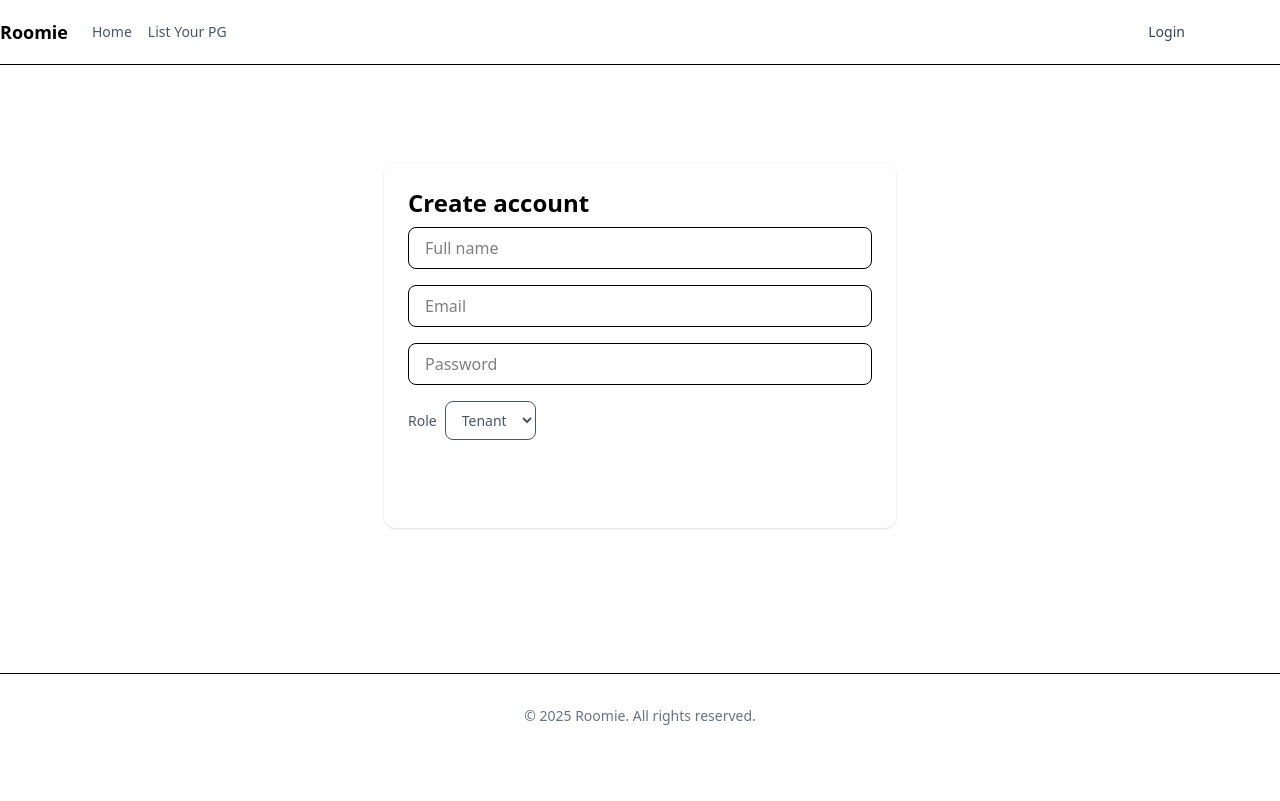
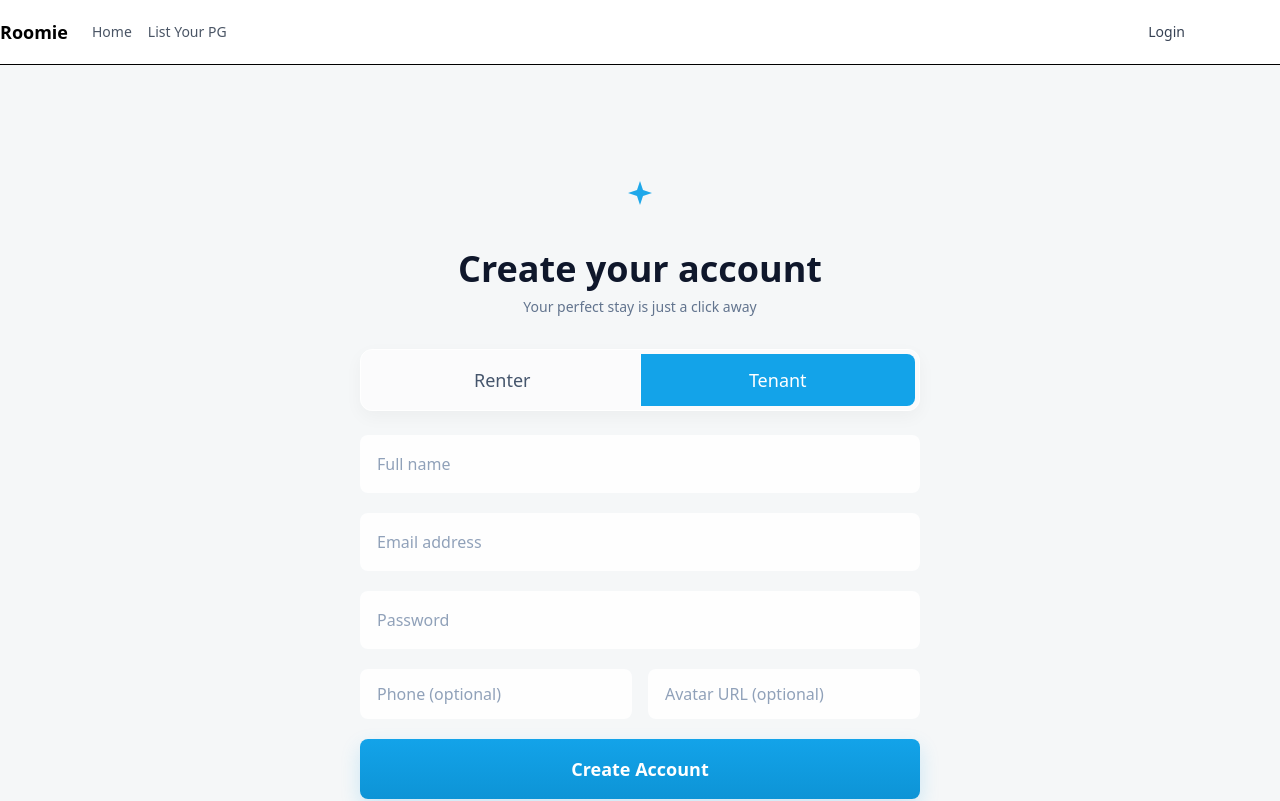
Before and after one commit to ayoitshasya/PG-Hostel-Management, a React app in the folder frontend/: page /signup in a window 1280 px wide. Shown: the top 801 px of the page. Built offline with nearby package versions, Linux system fonts and the light colour scheme; the HTML template or start-up script is replaced by a standard one.

Commit message:
feat: redesign signup form with improved validation and user experience

```diff
--- a/frontend/src/screens/auth/Login.jsx
+++ b/frontend/src/screens/auth/Login.jsx
@@ -109,7 +109,7 @@ export default function RoomieLogin() {
             </div>
 
             <p className="text-center text-sm text-sky-600 mt-3">
-              Already have an account? <a href="#" className="font-medium underline">Login</a>
+              Dont have an account? <a href="#" className="font-medium underline">Sign Up</a>
             </p>
           </form>
         </section>
--- a/frontend/src/screens/auth/Signup.jsx
+++ b/frontend/src/screens/auth/Signup.jsx
@@ -1,53 +1,215 @@
-// src/screens/auth/Signup.jsx
-import React, { useState, useContext } from 'react';
-import { useNavigate } from 'react-router-dom';
-import { AuthContext } from '../../context/AuthContext';
+import React, { useState, useContext } from "react";
+import { useNavigate } from "react-router-dom";
+import { AuthContext } from "../../context/AuthContext";
 
-export default function Signup(){
+export default function RoomieSignup() {
   const { signup } = useContext(AuthContext);
-  const [form, setForm] = useState({ name:'', email:'', password:'', role:'tenant' });
+  const [role, setRole] = useState("tenant");
+  const [name, setName] = useState("");
+  const [email, setEmail] = useState("");
+  const [password, setPassword] = useState("");
+  const [phone, setPhone] = useState("");
+  const [avatarUrl, setAvatarUrl] = useState("");
+  const [loading, setLoading] = useState(false);
   const nav = useNavigate();
 
-  async function handleSubmit(e){
+  async function handleSubmit(e) {
     e.preventDefault();
+
+    if (!name.trim() || !email.trim() || !password) {
+      alert("Name, email and password are required.");
+      return;
+    }
+
+    setLoading(true);
     try {
-      await signup(form);
-      nav('/');
+      const payload = {
+        name: name.trim(),
+        email: email.trim().toLowerCase(),
+        password,
+        role: (role || "tenant").toLowerCase(),
+        phone: phone.trim() || undefined,
+        avatarUrl: avatarUrl?.trim() || undefined,
+      };
+
+      const user = await signup(payload);
+      console.log("signup success -> user:", user);
+
+      nav("/");
     } catch (err) {
-      alert(err.response?.data?.message || 'Signup failed');
+      console.error("Signup error:", err);
+
+      const serverMessage =
+        err?.response?.data?.error ||
+        err?.response?.data?.message ||
+        err?.response?.data ||
+        err?.message;
+
+      alert(serverMessage || "Signup failed");
+    } finally {
+      setLoading(false);
     }
   }
 
   return (
-    <div className="min-h-[70vh] flex items-center justify-center">
-      <div className="w-full max-w-lg bg-white rounded-xl shadow p-6">
-        <h2 className="text-2xl font-semibold mb-2">Create account</h2>
+    <div className="min-h-screen flex items-start justify-center py-28 bg-[#f5f7f8]">
+      <main className="w-[760px] max-w-[92%] text-center">
+        <div className="flex items-center justify-center">
+          <div className="w-12 h-12 rounded-full flex items-center justify-center">
+            <svg
+              width="48"
+              height="48"
+              viewBox="0 0 24 24"
+              fill="none"
+              xmlns="http://www.w3.org/2000/svg"
+            >
+              <path
+                d="M12 2l1.5 4.5L18 8l-4.5 1.5L12 14 10.5 9.5 6 8l4.5-1.5L12 2z"
+                fill="#13a3e9"
+                opacity="0.95"
+              />
+            </svg>
+          </div>
+        </div>
 
-        <form onSubmit={handleSubmit} className="grid gap-4">
-          <input value={form.name} onChange={e=>setForm({...form, name:e.target.value})}
-            className="px-4 py-2 border rounded-lg focus:outline-none focus:ring focus:ring-primary/30"
-            placeholder="Full name" />
+        <h1 className="mt-6 text-4xl font-extrabold text-slate-900">
+          Create your account
+        </h1>
+        <p className="mt-2 text-sm text-slate-500">
+          Your perfect stay is just a click away
+        </p>
 
-          <input value={form.email} onChange={e=>setForm({...form, email:e.target.value})}
-            className="px-4 py-2 border rounded-lg focus:outline-none focus:ring focus:ring-primary/30"
-            placeholder="Email" />
+        <section className="mt-8 bg-transparent flex flex-col items-center">
+          <div className="w-[560px] max-w-full rounded-xl p-1 border border-white shadow-inner bg-white/60 segmented">
+            <div className="flex rounded-lg overflow-hidden">
+              <button
+                onClick={() => setRole("renter")}
+                className={`flex-1 py-3 px-6 text-lg font-medium border-r border-white transition-all ${
+                  role === "renter"
+                    ? "text-white bg-[#13a3e9]"
+                    : "text-slate-600 bg-transparent"
+                }`}
+              >
+                Renter
+              </button>
 
-          <input value={form.password} onChange={e=>setForm({...form, password:e.target.value})}
-            className="px-4 py-2 border rounded-lg focus:outline-none focus:ring focus:ring-primary/30"
-            placeholder="Password" type="password" />
+              <button
+                onClick={() => setRole("tenant")}
+                className={`flex-1 py-3 px-6 text-lg font-medium transition-all ${
+                  role === "tenant"
+                    ? "text-white bg-[#13a3e9]"
+                    : "text-slate-600 bg-transparent"
+                }`}
+              >
+                Tenant
+              </button>
+            </div>
+          </div>
 
-          <label className="text-sm text-gray-600">
-            Role
-            <select value={form.role} onChange={e=>setForm({...form, role:e.target.value})}
-              className="ml-2 px-3 py-2 border rounded-lg">
-              <option value="tenant">Tenant</option>
-              <option value="renter">Renter</option>
-            </select>
-          </label>
+          <form
+            className="mt-6 w-[560px] max-w-full text-left space-y-5"
+            onSubmit={handleSubmit}
+          >
+            <div>
+              <label className="sr-only" htmlFor="name">
+                Full name
+              </label>
+              <input
+                id="name"
+                type="text"
+                placeholder="Full name"
+                value={name}
+                onChange={(e) => setName(e.target.value)}
+                className="w-full rounded-lg px-4 py-4 placeholder:text-slate-400 text-slate-700 border border-transparent focus:outline-none focus:ring-2 focus:ring-blue-200 glass-input"
+                required
+              />
+            </div>
 
-          <button className="mt-2 py-2 rounded-lg bg-primary text-white">Sign up</button>
-        </form>
-      </div>
+            <div>
+              <label className="sr-only" htmlFor="email">
+                Email
+              </label>
+              <input
+                id="email"
+                type="email"
+                placeholder="Email address"
+                value={email}
+                onChange={(e) => setEmail(e.target.value)}
+                className="w-full rounded-lg px-4 py-4 placeholder:text-slate-400 text-slate-700 border border-transparent focus:outline-none focus:ring-2 focus:ring-blue-200 glass-input"
+                required
+              />
+            </div>
+
+            <div>
+              <label className="sr-only" htmlFor="password">
+                Password
+              </label>
+              <input
+                id="password"
+                type="password"
+                placeholder="Password"
+                value={password}
+                onChange={(e) => setPassword(e.target.value)}
+                className="w-full rounded-lg px-4 py-4 placeholder:text-slate-400 text-slate-700 border border-transparent focus:outline-none focus:ring-2 focus:ring-blue-200 glass-input"
+                required
+              />
+            </div>
+
+            <div className="grid grid-cols-2 gap-4">
+              <input
+                id="phone"
+                type="tel"
+                placeholder="Phone (optional)"
+                value={phone}
+                onChange={(e) => setPhone(e.target.value)}
+                className="w-full rounded-lg px-4 py-3 placeholder:text-slate-400 text-slate-700 border border-transparent focus:outline-none focus:ring-2 focus:ring-blue-200 glass-input"
+              />
+              <input
+                id="avatar"
+                type="url"
+                placeholder="Avatar URL (optional)"
+                value={avatarUrl}
+                onChange={(e) => setAvatarUrl(e.target.value)}
+                className="w-full rounded-lg px-4 py-3 placeholder:text-slate-400 text-slate-700 border border-transparent focus:outline-none focus:ring-2 focus:ring-blue-200 glass-input"
+              />
+            </div>
+
+            <div>
+              <button
+                type="submit"
+                disabled={loading}
+                className="w-full py-4 rounded-lg font-semibold text-white text-lg"
+                style={{
+                  background: "linear-gradient(180deg,#13a3e9,#0d94d6)",
+                  boxShadow: "0 8px 20px rgba(19,163,233,0.18)",
+                }}
+              >
+                {loading ? "Creating account..." : "Create Account"}
+              </button>
+            </div>
+
+            <p className="text-center text-sm text-sky-600 mt-3">
+              Already have an account?{" "}
+              <a href="/login" className="font-medium underline">
+                Login
+              </a>
+            </p>
+          </form>
+        </section>
+      </main>
+
+      <style jsx>{`
+        :root {
+          --brand: #13a3e9;
+        }
+        .segmented {
+          box-shadow: 0 6px 18px rgba(2, 6, 23, 0.04);
+        }
+        .glass-input {
+          background: rgba(255, 255, 255, 0.85);
+          backdrop-filter: blur(2px);
+        }
+      `}</style>
     </div>
   );
 }
```
